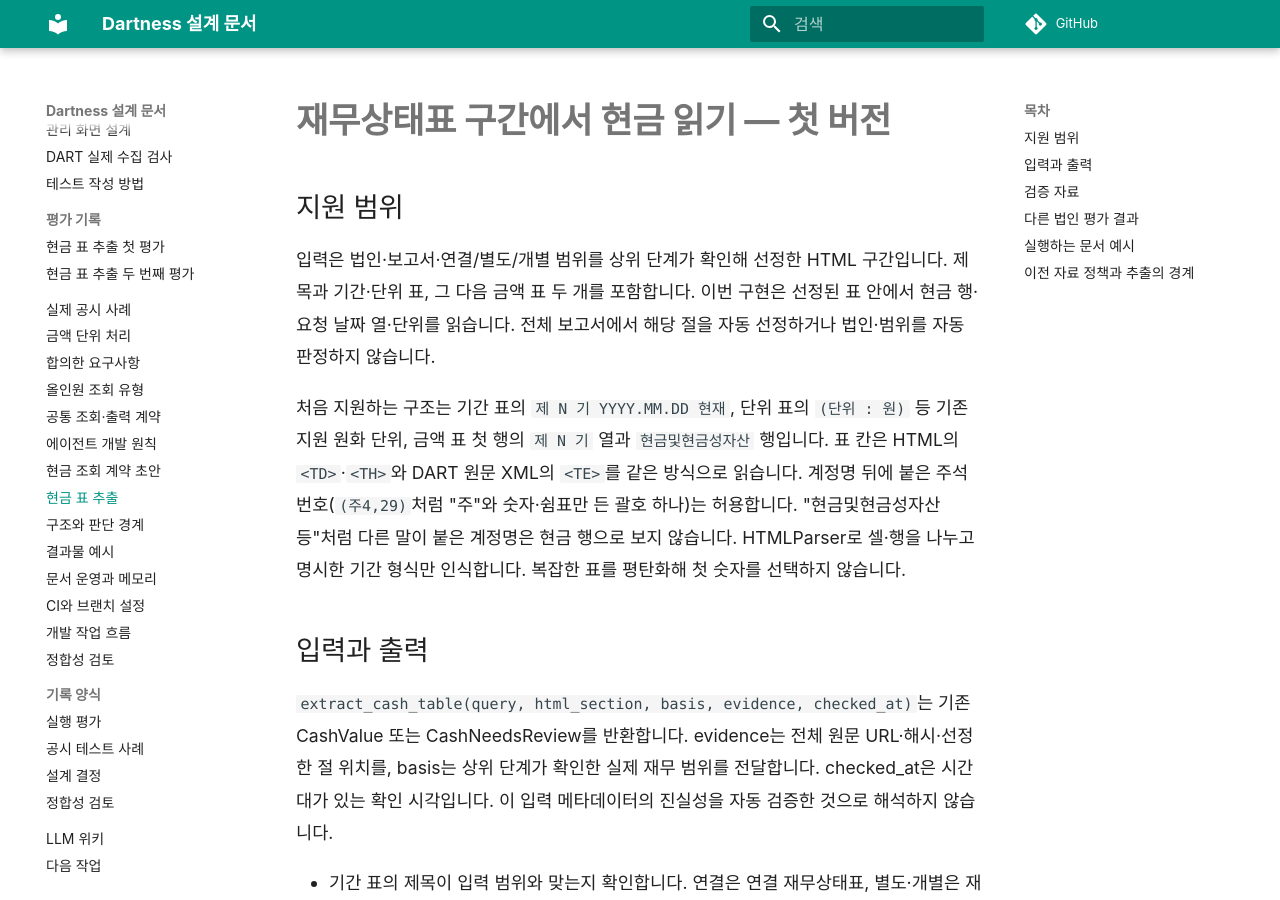
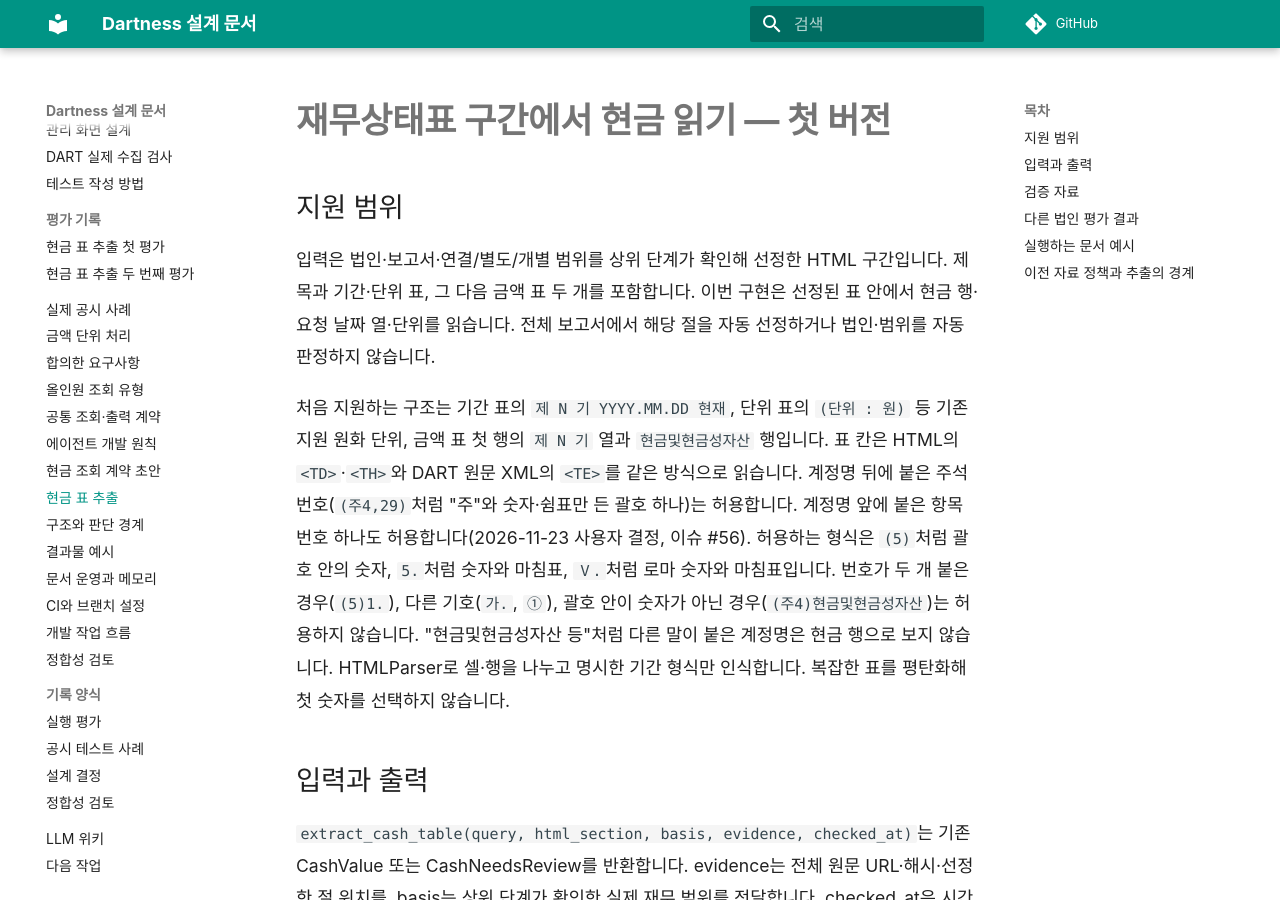
Before and after one commit to YUJAEYUN/Dartness, an MkDocs documentation site: the page built from docs/cash-table-extraction.md, in a window 1280 px wide and 900 px high. Built offline with MkDocs 1.6.1 and Material for MkDocs 9.7.7, drawn with Linux system fonts in a browser that asks for light colours; comment, search, counter and statistics services are not loaded.

Commit message:
현금 행 계정명 앞의 항목 번호 허용 형식 정의
Refs #56

Co-Authored-By: Claude Opus 5.5 <noreply@anthropic.com>
Claude-Session: https://claude.ai/code/session_01SFNVZo3EFa3tERy3gZUUyi

```diff
--- a/docs/cash-table-extraction.md
+++ b/docs/cash-table-extraction.md
@@ -4,7 +4,7 @@
 
 입력은 법인·보고서·연결/별도/개별 범위를 상위 단계가 확인해 선정한 HTML 구간입니다. 제목과 기간·단위 표, 그 다음 금액 표 두 개를 포함합니다. 이번 구현은 선정된 표 안에서 현금 행·요청 날짜 열·단위를 읽습니다. 전체 보고서에서 해당 절을 자동 선정하거나 법인·범위를 자동 판정하지 않습니다.
 
-처음 지원하는 구조는 기간 표의 `제 N 기 YYYY.MM.DD 현재`, 단위 표의 `(단위 : 원)` 등 기존 지원 원화 단위, 금액 표 첫 행의 `제 N 기` 열과 `현금및현금성자산` 행입니다. 표 칸은 HTML의 `<TD>`·`<TH>`와 DART 원문 XML의 `<TE>`를 같은 방식으로 읽습니다. 계정명 뒤에 붙은 주석 번호(`(주4,29)`처럼 "주"와 숫자·쉼표만 든 괄호 하나)는 허용합니다. "현금및현금성자산 등"처럼 다른 말이 붙은 계정명은 현금 행으로 보지 않습니다. HTMLParser로 셀·행을 나누고 명시한 기간 형식만 인식합니다. 복잡한 표를 평탄화해 첫 숫자를 선택하지 않습니다.
+처음 지원하는 구조는 기간 표의 `제 N 기 YYYY.MM.DD 현재`, 단위 표의 `(단위 : 원)` 등 기존 지원 원화 단위, 금액 표 첫 행의 `제 N 기` 열과 `현금및현금성자산` 행입니다. 표 칸은 HTML의 `<TD>`·`<TH>`와 DART 원문 XML의 `<TE>`를 같은 방식으로 읽습니다. 계정명 뒤에 붙은 주석 번호(`(주4,29)`처럼 "주"와 숫자·쉼표만 든 괄호 하나)는 허용합니다. 계정명 앞에 붙은 항목 번호 하나도 허용합니다(2026-11-23 사용자 결정, 이슈 #56). 허용하는 형식은 `(5)`처럼 괄호 안의 숫자, `5.`처럼 숫자와 마침표, `Ⅴ.`처럼 로마 숫자와 마침표입니다. 번호가 두 개 붙은 경우(`(5)1.`), 다른 기호(`가.`, `①`), 괄호 안이 숫자가 아닌 경우(`(주4)현금및현금성자산`)는 허용하지 않습니다. "현금및현금성자산 등"처럼 다른 말이 붙은 계정명은 현금 행으로 보지 않습니다. HTMLParser로 셀·행을 나누고 명시한 기간 형식만 인식합니다. 복잡한 표를 평탄화해 첫 숫자를 선택하지 않습니다.
 
 ## 입력과 출력
 
```
